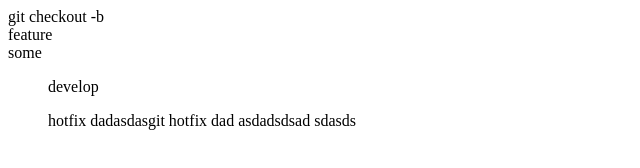
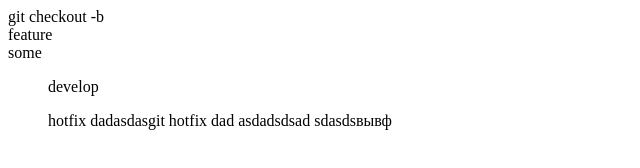
Before and after one commit to mykhailiuchenko/hillel_pro, a plain HTML site: page 27thHW_Git/index.html in a window 1280 px wide. Shown: the full height of the page, 0-640 px from the left. Drawn offline with Linux system fonts and the light colour scheme.

Commit message:
create feature2

```diff
--- a/27thHW_Git/index.html
+++ b/27thHW_Git/index.html
@@ -17,7 +17,7 @@
     </div>
     <div>
       <ul>
-        hotfix dadasdasgit hotfix dad asdadsdsad sdasds
+        hotfix dadasdasgit hotfix dad asdadsdsad sdasdsвывф
       </ul>
     </div>
   </body>
```
